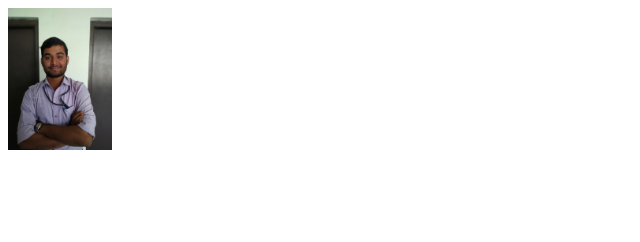
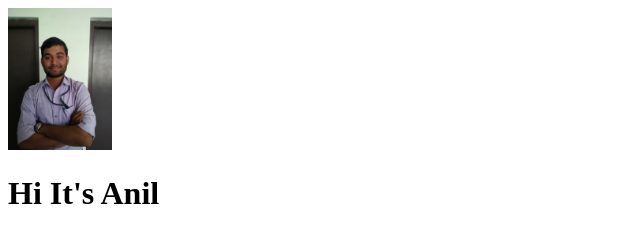
Before and after one commit to AnilKSahoo9/snake-game, a plain HTML site: page index.html in a window 1280 px wide. Shown: the whole page, without its empty margins (0-640 px from the left). Drawn offline with Linux system fonts and the light colour scheme.

Commit message:
name added

```diff
--- a/index.html
+++ b/index.html
@@ -8,5 +8,6 @@
 </head>
 <body>
     <img src="Images/Anil.jpg" alt="Anil" width="104" height="142">
+    <h1>Hi It's Anil</h1>
 </body>
 </html>
```
